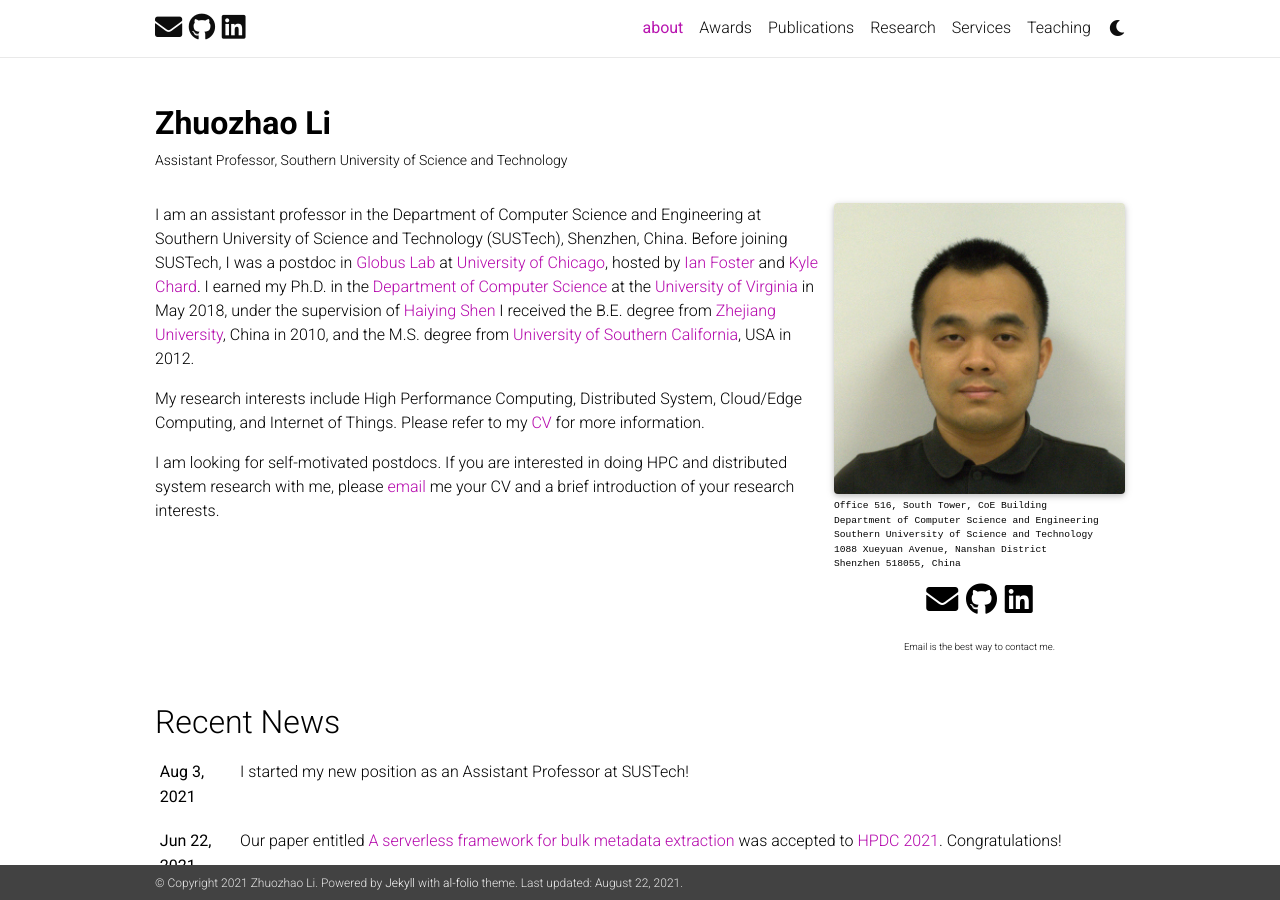
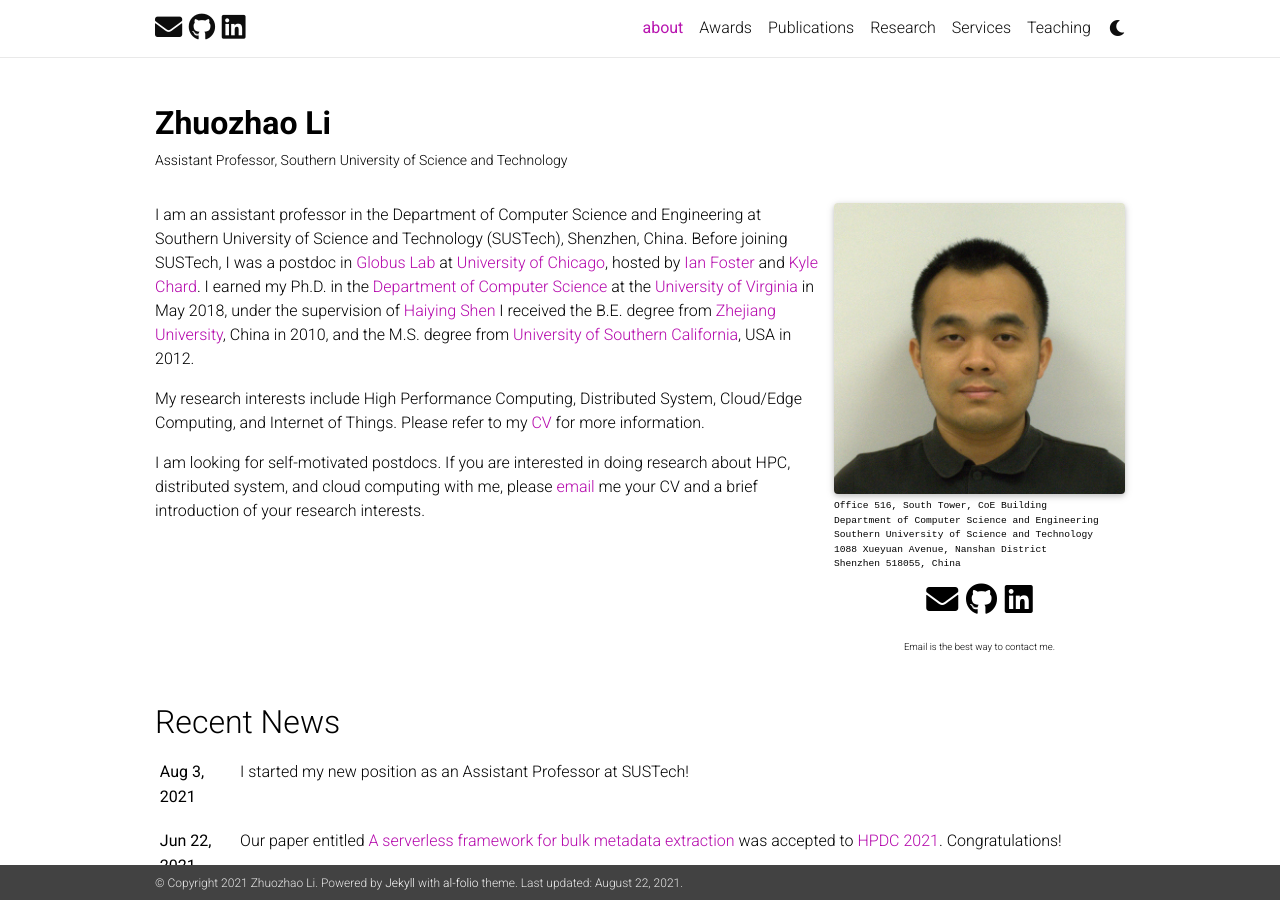
Before and after one commit to ZhuozhaoLi/ZhuozhaoLi.github.io, a Jekyll site: the page built from _pages/about.md, in a window 1280 px wide and 900 px high. Built offline with Jekyll 4.4.1, drawn with Linux system fonts in a browser that asks for light colours; nearby versions of some CDN libraries; comment, search, counter and statistics services are not loaded; a style sheet for code colours, icons or effects is not loaded.

Commit message:
Update about.md

```diff
--- a/_pages/about.md
+++ b/_pages/about.md
@@ -29,4 +29,4 @@ from [University of Southern California](http://www.usc.edu/){:target="\_blank"}
 My research interests include High Performance Computing, Distributed System, Cloud/Edge Computing, and Internet of Things.
 Please refer to my [CV](assets/CV-ZhuozhaoLi.pdf){:target="\_blank"} for more information.
 
-I am looking for self-motivated postdocs. If you are interested in doing HPC and distributed system research with me, please [email](mailto:lizz@sustech.edu.cn) me your CV and a brief introduction of your research interests.
+I am looking for self-motivated postdocs. If you are interested in doing research about HPC, distributed system, and cloud computing with me, please [email](mailto:lizz@sustech.edu.cn) me your CV and a brief introduction of your research interests.
```
